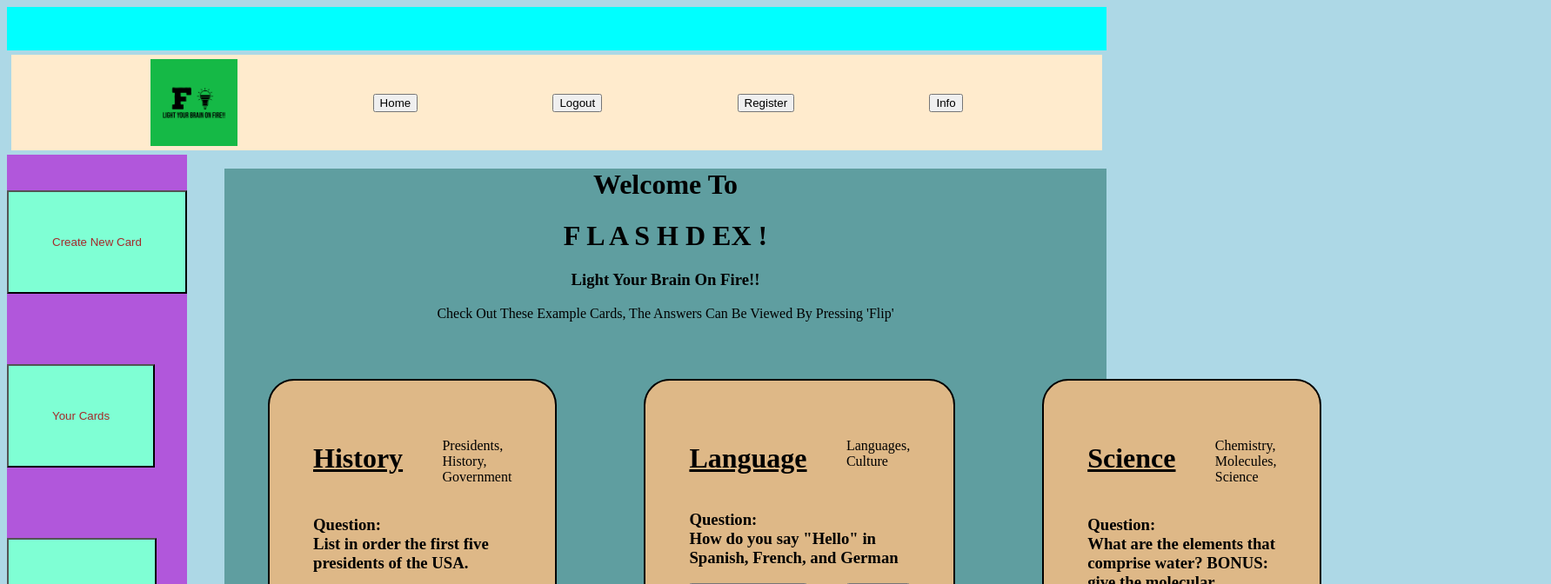
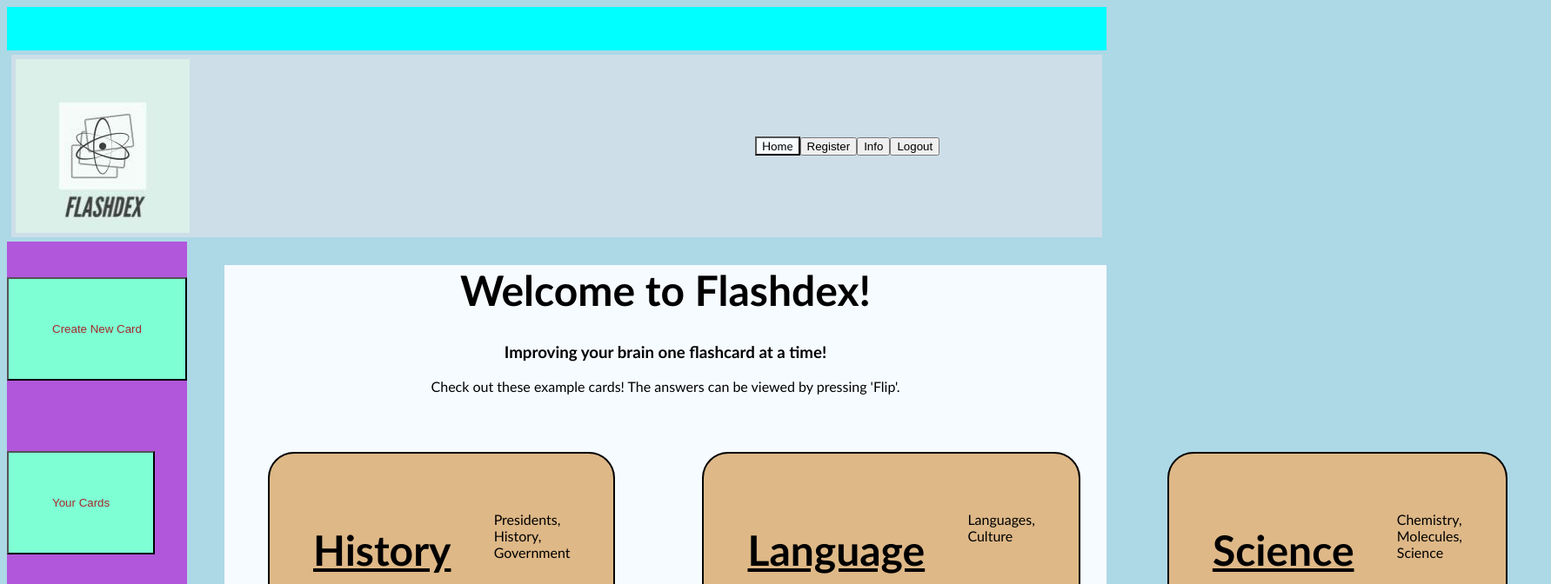
Before and after one commit to itomasek/Final-Capstone, a Vue app in the folder vue/: page / in a window 1280 px wide. Shown: the top 672 px of the page at 87% size, 1783 px wide, since content can reach past the window. Built offline with nearby package versions, Linux system fonts and the light colour scheme; sample sign-in values are in the browser's storage.

Commit message:
submitting color changes

```diff
--- a/vue/src/components/AppHeader.vue
+++ b/vue/src/components/AppHeader.vue
@@ -1,24 +1,25 @@
 <template>
 
   <div class="container">
-    <img class="hero-img" src="../../assets/placeholderLogo.png" alt="placeholder-logo">
+    <img class="hero-img" src="../../assets/Logo.jpg" alt="placeholder-logo">
     <div>
       <router-link v-bind:to="{ name: 'home' }"
-        ><button>Home</button></router-link
+        ><button class="home">Home</button></router-link
       >
     </div>
 
+    <div>
+      <router-link v-bind:to="{ name: 'register' }"
+        ><button class="register">Register</button></router-link
+      >
+    </div>
+    <div><button class="info">Info</button></div>
+
     <div v-if="$store.state.token != ''">
       <router-link v-bind:to="{ name: 'logout' }"
-        ><button>Logout</button></router-link
+        ><button class="logout">Logout</button></router-link
       >
     </div>
-    <div>
-      <router-link v-bind:to="{ name: 'register' }"
-        ><button>Register</button></router-link
-      >
-    </div>
-    <div><button>Info</button></div>
   </div>
 </template>
 
@@ -31,16 +32,19 @@ export default {
 <style>
 .container {
   display: flex;
-  justify-content: space-evenly;
   align-items: center;
   flex-wrap: nowrap;
-  background: blanchedalmond;
+  background: #CDDEE8;
   padding: 5px;
   margin: 5px;
 }
 
 .hero-img {
-  height: 100px;
-  width: 100px;
+  height: 200px;
+  width: 200px;
+  margin-right: 400px;
 }
+
+
+
 </style>
--- a/vue/src/views/Home.vue
+++ b/vue/src/views/Home.vue
@@ -1,10 +1,9 @@
 <template>
   <div class="home">
     <div class="main-container">
-      <h1>Welcome To</h1>
-      <h1>F L A S H D EX !</h1>
-      <h3>Light Your Brain On Fire!!</h3>
-      <p>Check Out These Example Cards, The Answers Can Be Viewed By Pressing 'Flip'</p>
+      <h1>Welcome to Flashdex!</h1>
+      <h3>Improving your brain one flashcard at a time!</h3>
+      <p>Check out these example cards! The answers can be viewed by pressing 'Flip'.</p>
     </div>
     <div class="example-container">
       <card v-for="card in this.$store.state.exampleCards"
@@ -24,13 +23,20 @@ export default {
 <style>
 .home {
   margin-left: 250px;
-  background-color: cadetblue;
+  background-color: #F6FBFF;
+  font-family:'Trebuchet MS', 'Lucida Sans Unicode', 'Lucida Grande', 'Lucida Sans', Arial, sans-serif;
+}
+
+h1{
+  font-weight: bold;
+  font-size: 300%;
 }
 
 .example-container {
   display: flex;
   flex-wrap: nowrap;
   justify-content: space-around;
+
 }
 
 .main-container {
```
Also changed, not shown: vue/assets/Logo.jpg (added).
